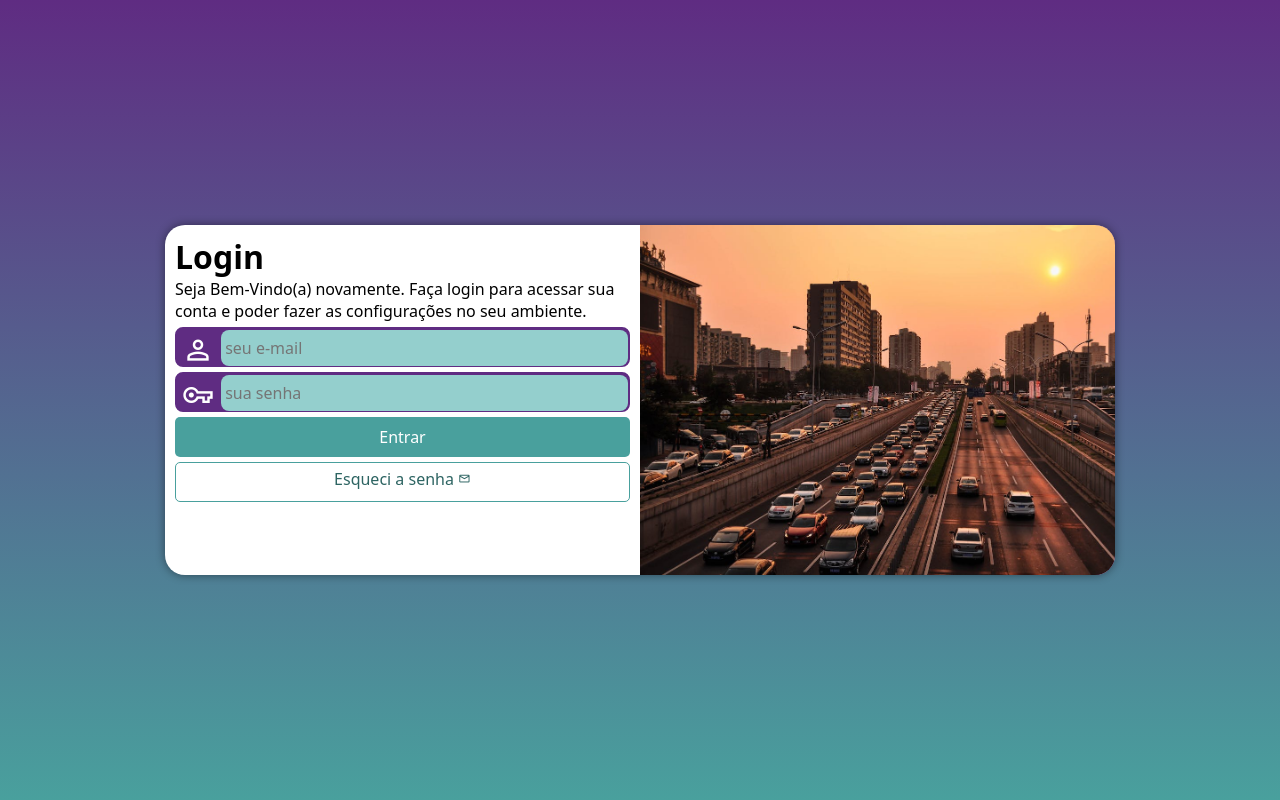
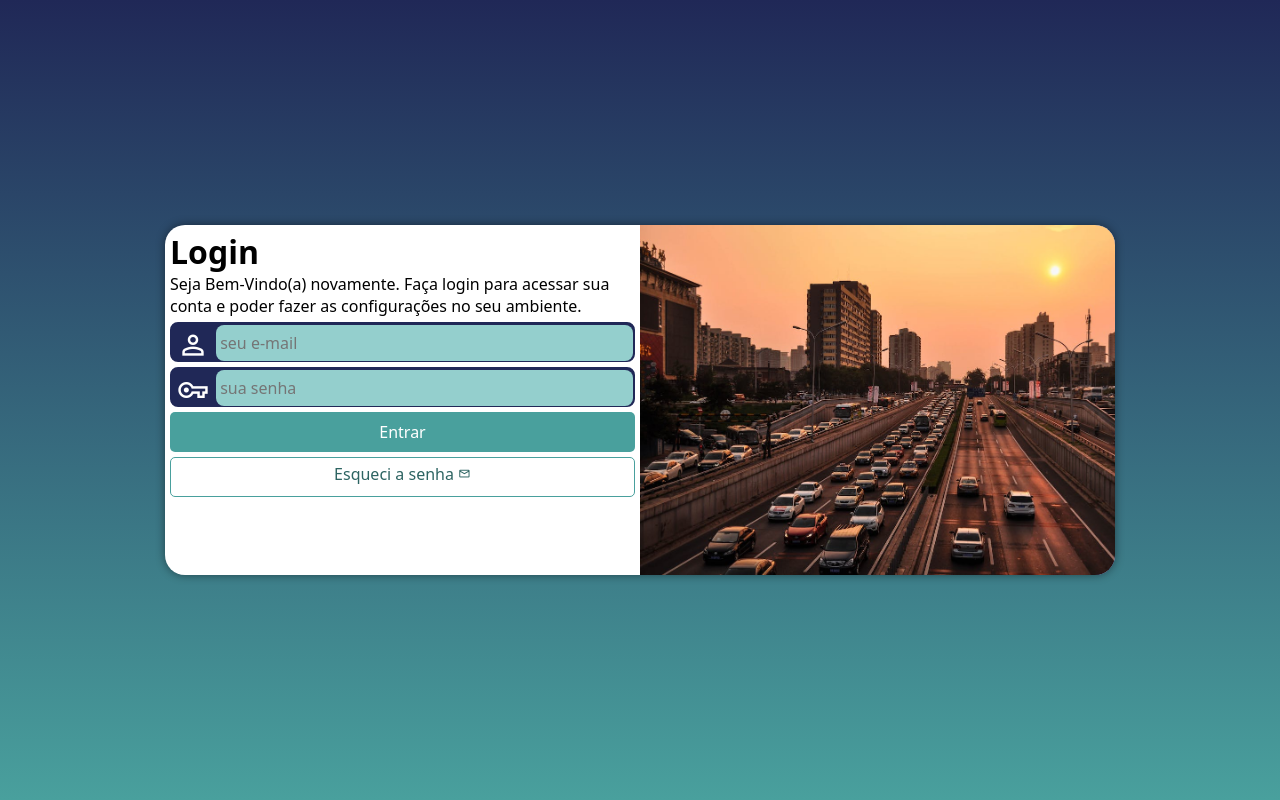
Before and after one commit to Evoluwilll/projeto-login, a PHP site: page / in a window 1280 px wide. Run offline with PHP 8.4, Linux system fonts and the light colour scheme.

Commit message:
atualizações

```diff
--- a/estilos/media-query.css
+++ b/estilos/media-query.css
@@ -4,7 +4,7 @@
 @media screen and (min-width: 768px) and (max-width: 992px){/* CONFIGURAÇÃO PARA TABLET */
 
     body {
-        background-image: linear-gradient(to top, #49a09d, #5f2c82);
+        background-image: linear-gradient(to top, #49a09d, #202857);
     }
 
     section#login {
@@ -27,7 +27,7 @@
 @media screen and (min-width: 992px) { /* CONFIGURAÇÃO PARA DESKTOP */
 
     body {
-        background-image: linear-gradient(to top, #49a09d, #5f2c82);
+        background-image: linear-gradient(to top, #49a09d, #202857);
     }
 
     section#login {
--- a/estilos/style.css
+++ b/estilos/style.css
@@ -21,8 +21,9 @@
     box-sizing: border-box;
 }
 
+
 body, html {
-    background-color: #5f2c82;
+    background-color: #3152AD;
     height: 100vh;
     width: 100vw;
 }
@@ -53,7 +54,7 @@ section#login {
 
 section#login > div#imagem {
     display: block;
-    background: #5f2c82 url(../imagens/pexels-pixabay-210182.jpg) no-repeat;
+    background: #3152AD url(../imagens/pexels-pixabay-210182.jpg) no-repeat;
     background-size: cover;
     background-position: left bottom;
     height: 200px;
@@ -62,21 +63,22 @@ section#login > div#imagem {
 
 section#login > div#formulario {
     display: block;
-    padding: 10px;
+    padding: 5px;
 }
 
 div#fomulario > h1 {
     text-align: center;
-    margin: 10px;
+    margin: 20px;
 }
 
 div#fomulario > p {
     font-size: 0.8em;
+    padding: 20px;
 }
 
 form > div.campo {
-    background-color: #5f2c82;
-    border: 2px solid #5f2c82;
+    background-color:#202857;
+    border: 2px solid #202857;
     width: 100%;
     display: block;
     height: 40px;
```
